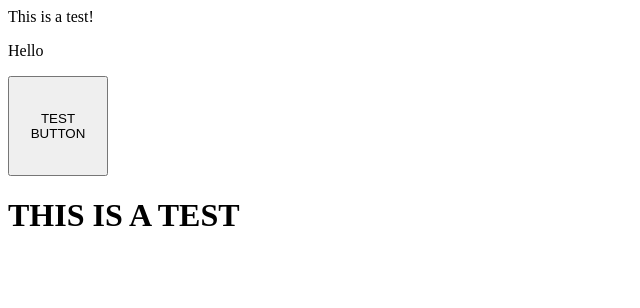
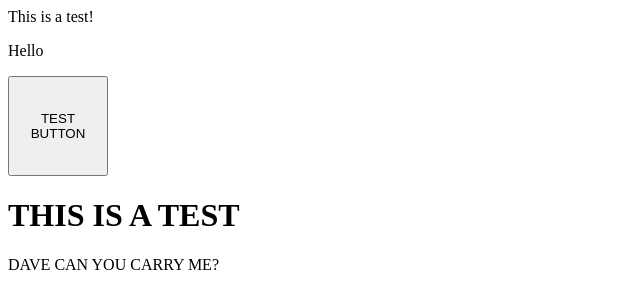
Before and after one commit to aadhav0818/BPA-WebDev-2022, a plain HTML site: page index.html in a window 1280 px wide. Shown: the whole page, without its empty margins (0-640 px from the left). Drawn offline with Linux system fonts and the light colour scheme.

Commit message:
Updated index

```diff
--- a/index.html
+++ b/index.html
@@ -2,3 +2,4 @@
 <p> Hello </p>
 <button id = "button1" style="width: 100px; height: 100px; color: black;"> TEST BUTTON </button>
 <h1> THIS IS A TEST </h1>
+<p> DAVE CAN YOU CARRY ME? </p>
```
